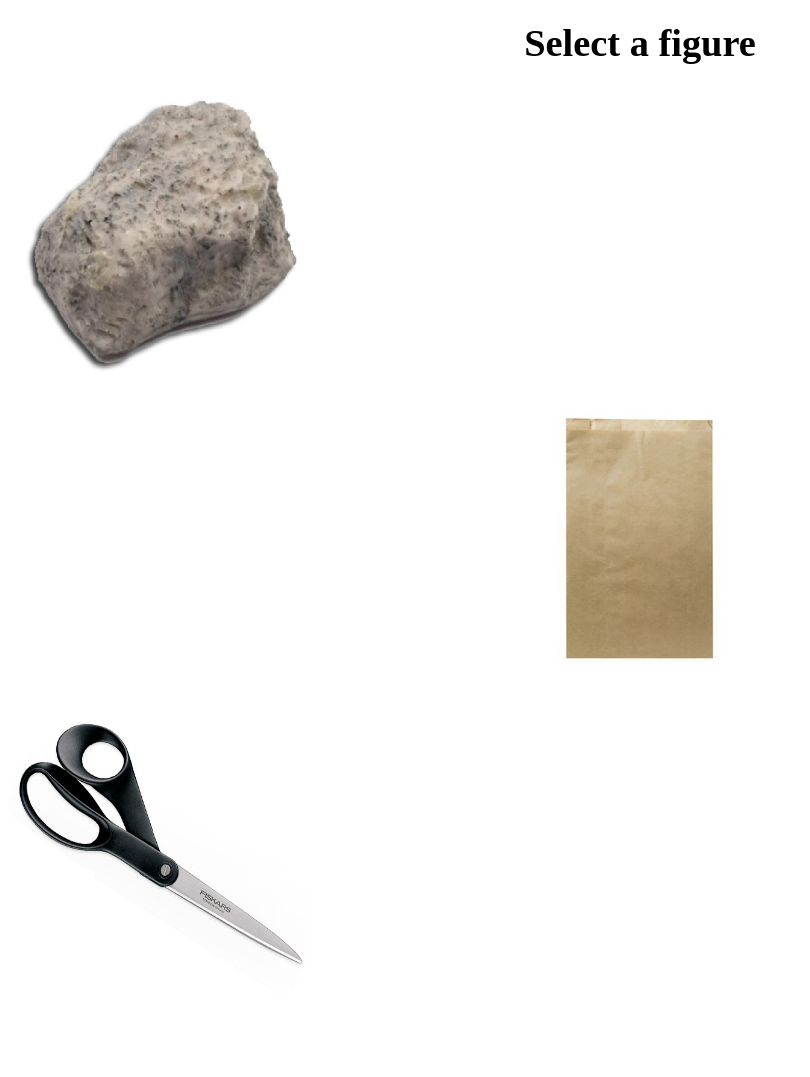
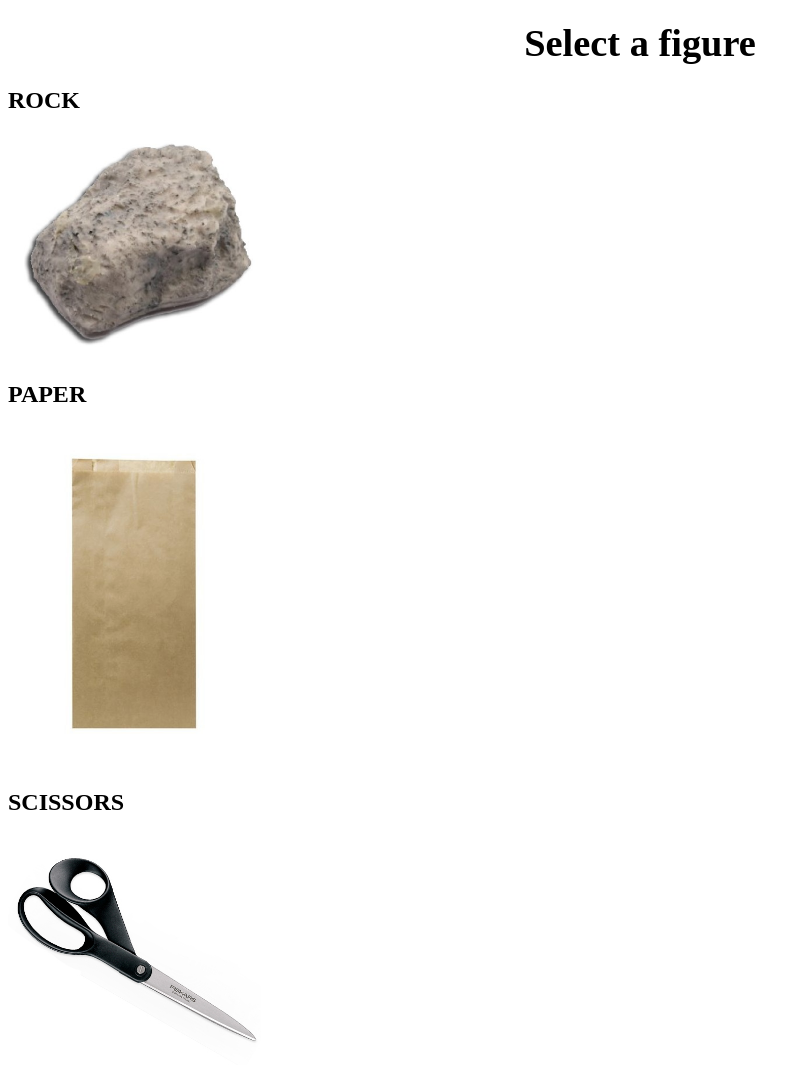
Before and after one commit to StefanStenStark/RorligaTomtRPSFront, a website built with Parcel: page RPS/FifthPage/FifthPage.html in a window 1280 px wide. Shown: the whole page, without its empty margins (0-810 px from the left). Before the commit the page ends 1007 px from the top, so only its background shows below. Built offline with nearby package versions, Linux system fonts and the light colour scheme.

Commit message:
//Jocke med kniven// added some functions in FifthPage.css

```diff
--- a/RPS/FifthPage/FifthPage.css
+++ b/RPS/FifthPage/FifthPage.css
@@ -0,0 +1,15 @@
+/*text-style on headliner 1*/
+h1 {
+  font-family: Bahnschrift;
+}
+/*text-style on headliner 2*/
+h2 {
+  font-family: Bahnschrift;
+}
+
+a:hover{
+  background-color: forestgreen;
+}
+h2:hover {
+  color: forestgreen;
+}
--- a/RPS/FifthPage/FifthPage.html
+++ b/RPS/FifthPage/FifthPage.html
@@ -8,19 +8,18 @@
 </head>
 <center><h1><big>Select a figure</big></h1></center>
 <body>
-<aside>
+<!--Im using procent in width because of the picture-adjustment when you make the browser bigger or smaller-->
 <!--link to page six if you click on the ROCK-->
+<h2>ROCK</h2>
+<a  href="http://localhost:63342/rorligatomtrpsfront/RPS/SixthPage/SixthPage.html?_ijt=rmgf90662bv8lfqsd2r74lb2uc&_ij_reload=RELOAD_ON_SAVE">
+  <img src="img/Rock.png" alt="Rock.png" width="20%"></a>
+<!--link to page six if you click on the PAPER-->
+<h2>PAPER</h2>
 <a href="http://localhost:63342/rorligatomtrpsfront/RPS/SixthPage/SixthPage.html?_ijt=rmgf90662bv8lfqsd2r74lb2uc&_ij_reload=RELOAD_ON_SAVE">
-  <img src="img/Rock.png" alt="Rock.png" height="300" width="300"></a>
-</aside>
-<center>
-<!--link to page six if you click on the PAPER-->
+  <img src="img/Paper.png" alt="Paper.png" width="20%"></a>
+<!--link to page six if you click on the SCISSORS-->
+<h2>SCISSORS</h2>
 <a href="http://localhost:63342/rorligatomtrpsfront/RPS/SixthPage/SixthPage.html?_ijt=rmgf90662bv8lfqsd2r74lb2uc&_ij_reload=RELOAD_ON_SAVE">
-  <img src="img/Paper.png" alt="Paper.png" height="300" width="300"></a></center>
-<aside>
-<!--link to page six if you click on the SCISSORS-->
-<a href="http://localhost:63342/rorligatomtrpsfront/RPS/SixthPage/SixthPage.html?_ijt=rmgf90662bv8lfqsd2r74lb2uc&_ij_reload=RELOAD_ON_SAVE">
-  <img src="img/Scissors.png" alt="Scissors.png" height="300" width="300"></a>
-</aside>
+  <img src="img/Scissors.png" alt="Scissors.png" width="20%"></a>
 </body>
 </html>
```
